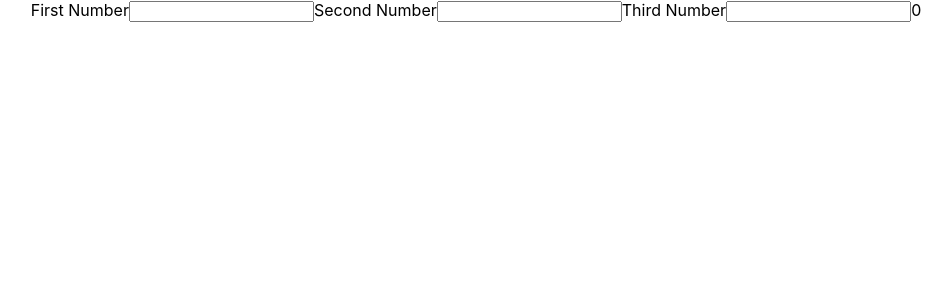
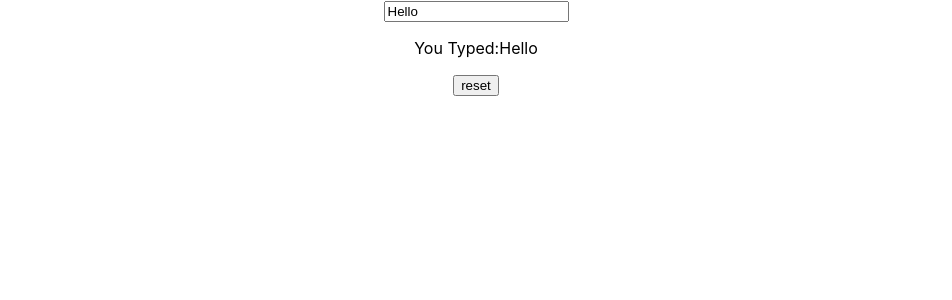
Before and after one commit to anurag-vns/my-react, a React (Create React App) app: page / in a window 1280 px wide. Shown: the top 300 px of the page, without its empty margins (164-1116 px from the left). Built offline with nearby package versions, Linux system fonts and the light colour scheme.

Commit message:
using usestateText field (string)

```diff
--- a/src/App.js
+++ b/src/App.js
@@ -1,12 +1,12 @@
 import './App.css';
-import HelloMultipleObject from './components/Hello';
+import MyInput from './components/Hello';
 import Hello from './components/Hello';
 
 function App(props) {
 
   return (
     <div className="App">
-      <HelloMultipleObject></HelloMultipleObject>
+      <MyInput></MyInput>
 
 	</div>);
 }
--- a/src/components/Hello.js
+++ b/src/components/Hello.js
@@ -1,60 +1,18 @@
 import React,{useState} from "react";
-function HelloMultipleObject()
+function MyInput()
 {
-	const [
-	sumData, setSum] = useState({
-		n1:0,
-		n2:0,
-    n3:0
-});
+  const[text, Settext]= useState("Hello");
+  function handlechange(e)
+  {
+    Settext(e.target.value);
 
-const sumN1=(event)=>
-{
-	setSum( {
-		...sumData,
-		n1:Number( event.target.value),
-
-	});
-	console.log("Object Changed");
-
-};
-const sumN2=(event)=>
-{
-	setSum( {
-		...sumData,
-		n2:Number( event.target.value),
-
-	});
-	console.log("Object Changed");
-
-};
-
-const sumn3=(Event)=>
-{
-  setSum(
-    {
-     ...sumData,
-     n3:Number(Event.target.value),
-    }
+  }
+  return(
+    <>
+    <input value={text} onchange={handlechange}/>
+    <p> You Typed:{text} </p>
+    <button onClick={()=>Settext("Hello")}>reset</button>
+    </>
   );
-  console.log("object changed");
-
-};
-
-
-
-
-	return <form>
-	<label>First Number</label>
-	<input type="text" onChange={sumN1}/>
-
-	<label>Second Number</label>
-	<input type="text" onChange={sumN2}/>
-
-  <label>Third Number</label>
-  <input type="text" onChange={sumn3}/>
-		{sumData.n1 + sumData.n2 + sumData.n3}
-
-	</form>
 }
-export default HelloMultipleObject;
+  export default MyInput;
```
